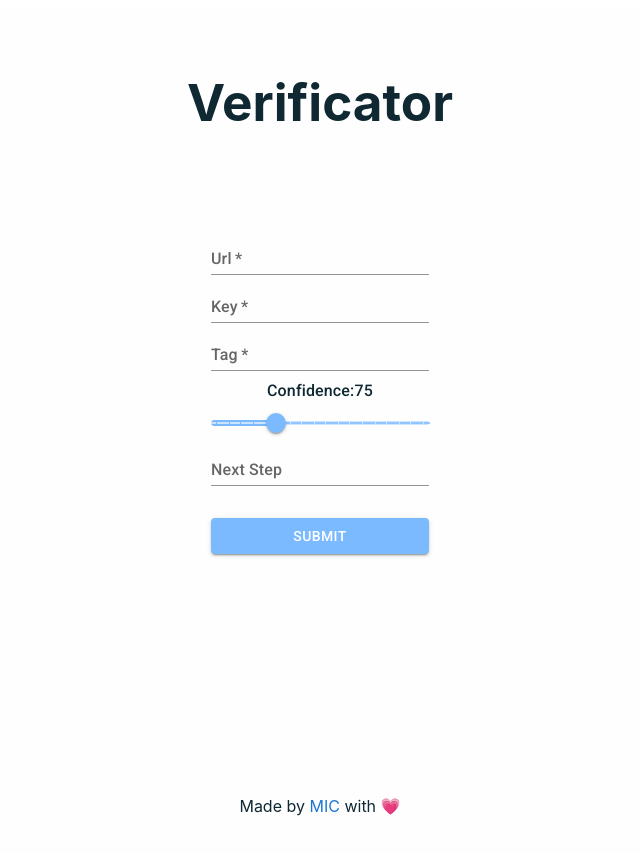
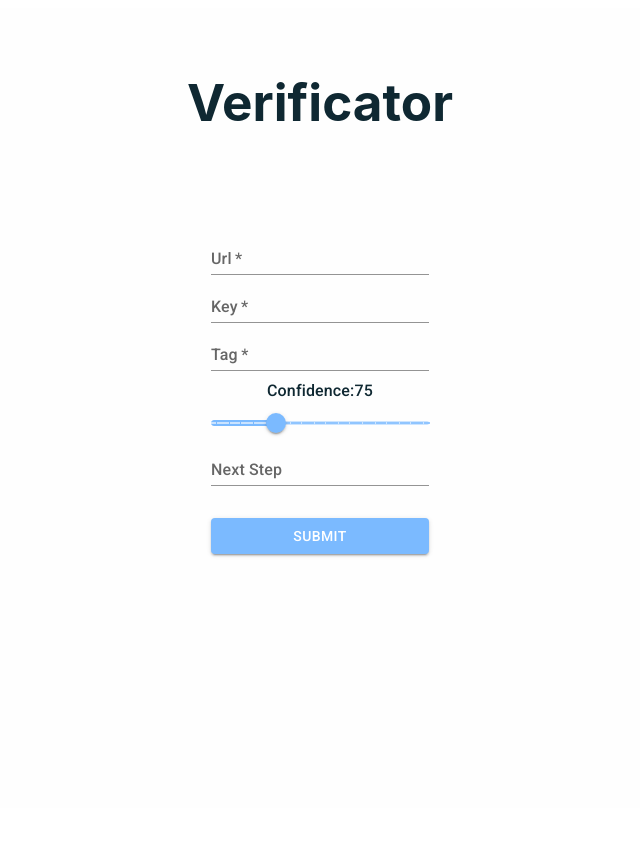
Before and after one commit to micbelgique/Verificator, a React (Vite) app: page / in a window 1280 px wide. Shown: the top 854 px of the page, without its empty margins (320-960 px from the left). After the commit the page ends 816 px from the top, so only its background shows below. Built offline with nearby package versions, Linux system fonts and the light colour scheme.

Commit message:
try new deploy

```diff
--- a/src/App.tsx
+++ b/src/App.tsx
@@ -3,7 +3,7 @@ import Header from "./component/Header";
 import CheckURL from "./component/CheckURL";
 import { BrowserRouter as Router, Routes, Route } from "react-router-dom";
 import Form from "./component/Form";
-import Footer from "./component/Footer";
+// import Footer from "./component/Footer";
 
 function App() {
   return (
@@ -15,7 +15,7 @@ function App() {
           <Route path="/setting" element={<CheckURL />} />
         </Routes>
       </Router>
-      <Footer />
+      {/* <Foote /> */}
     </div>
   );
 }
--- a/src/component/Footer.tsx
+++ b/src/component/Footer.tsx
@@ -6,7 +6,7 @@ export default function Footer() {
     <footer className="footer">
       <Box
         sx={{
-          mt: "15rem",
+          mt: "2rem",
           mb: 0.4,
         }}
       >
```
